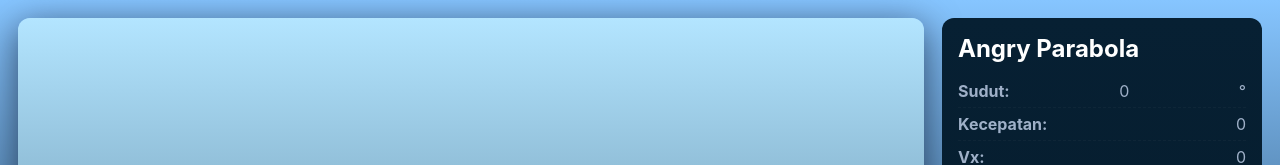
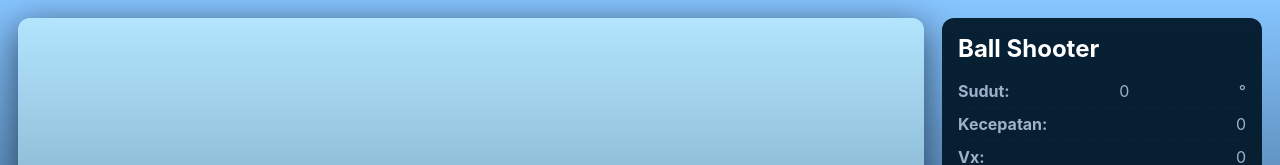
Before and after one commit to jeremiahjirey/game.psyc, a plain HTML site: page index.html in a window 1280 px wide. Shown: the top 165 px of the page. Drawn offline with Linux system fonts and the light colour scheme.

Commit message:
refactor: update tittle

```diff
--- a/index.html
+++ b/index.html
@@ -11,7 +11,7 @@
     <canvas id="game"></canvas>
 
     <aside class="hud">
-      <h2>Angry Parabola</h2>
+      <h2>Ball Shooter</h2>
       <div class="sling-info">
         <div><strong>Sudut:</strong> <span id="hud-angle">0</span>°</div>
         <div><strong>Kecepatan:</strong> <span id="hud-speed">0</span></div>
```
Also changed, not shown: 2 other files.
